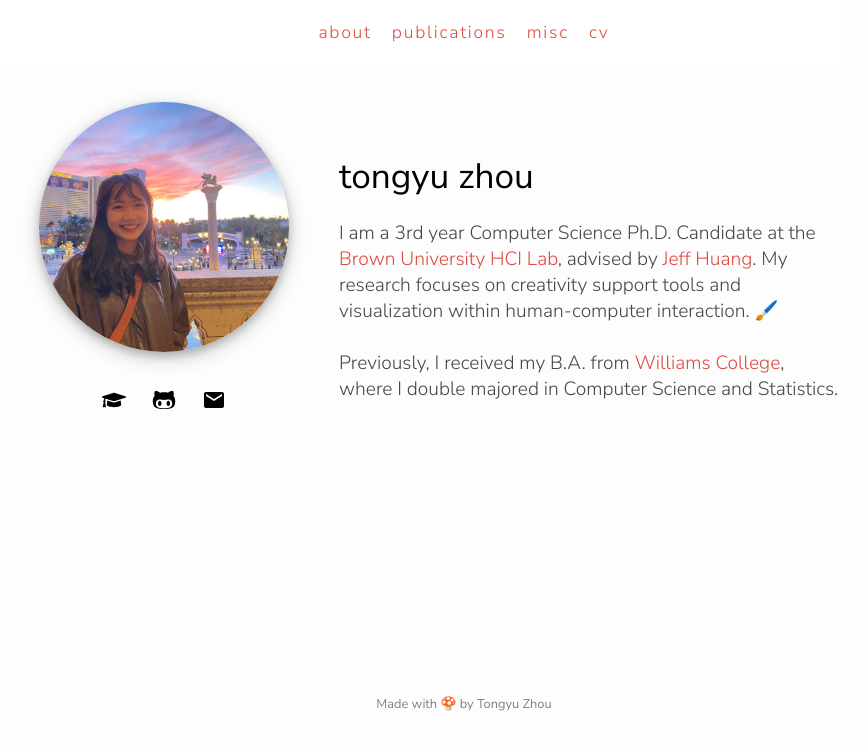
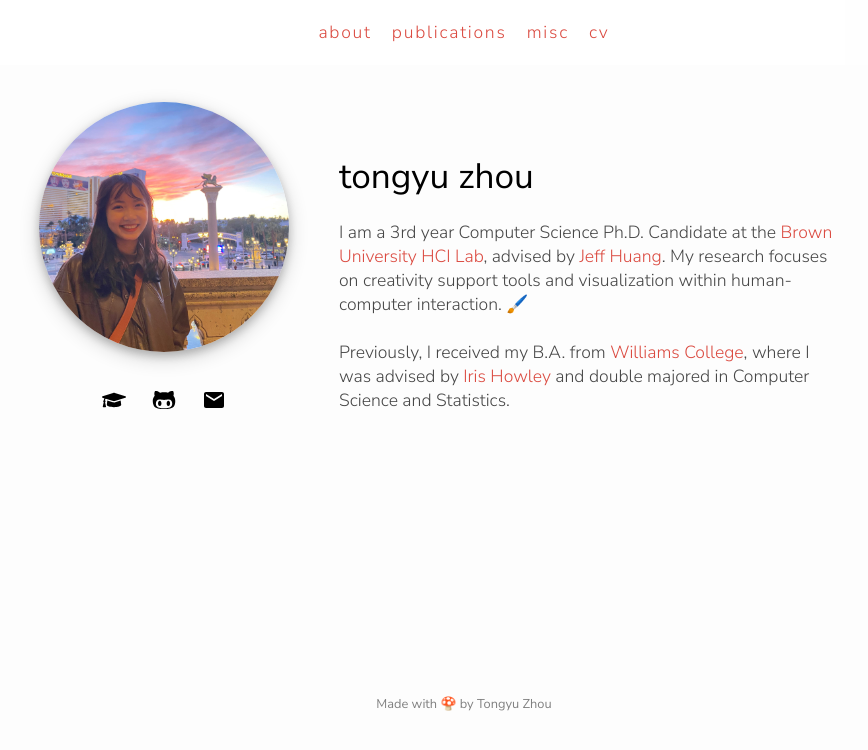
Before and after one commit to eutopi/eutopi.github.io, a React (Create React App) app: page /#/ in a window 1280 px wide. Shown: the top 750 px of the page, without its empty margins (176-1044 px from the left). Built offline with nearby package versions, Linux system fonts and the light colour scheme.

Commit message:
updated bio

```diff
--- a/src/pages/about.js
+++ b/src/pages/about.js
@@ -39,7 +39,7 @@ export class About extends Component {
                                 </div>
                                 <br/>
                                 <div>
-                                Previously, I received my B.A. from <a href="https://www.williams.edu/">Williams College</a>, where I double majored in Computer Science and Statistics.
+                                Previously, I received my B.A. from <a href="https://www.williams.edu/">Williams College</a>, where I was advised by <a href="https://www.cs.williams.edu/~iris/">Iris Howley</a> and double majored in Computer Science and Statistics.
                                 </div>
                                 <br/>
                                 {/* <div className="bold-text">
--- a/src/pages/main.css
+++ b/src/pages/main.css
@@ -138,7 +138,7 @@ a:hover {
 
 .pub {
     padding: 40px;
-    font-size: 1.1em;
+    font-size: 1em;
     font-weight: 300;
     max-width: 800px;
 }
@@ -261,7 +261,7 @@ hr.gray {
 
 #bio {
     color: rgb(71, 71, 71);
-    font-size: 1.2em;
+    font-size: 1.1em;
     font-weight: lighter;
     max-width: 500px;
 }
```
